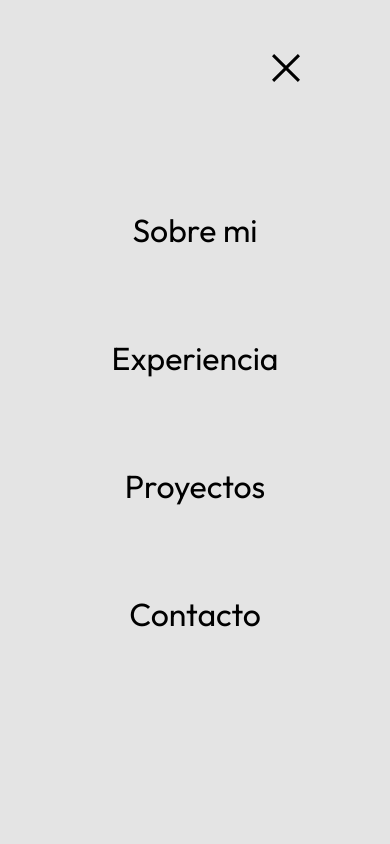
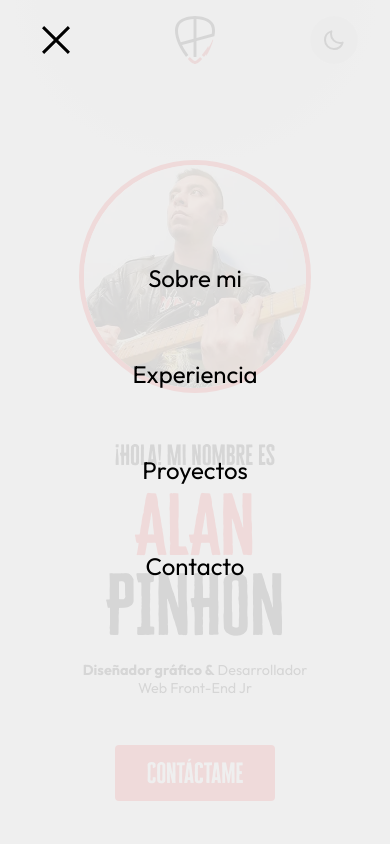
Before and after one commit to AlanPinhon/ap-portfolio, a React (Vite) app: page / in a window 390 px wide. Both pictures are taken after a click on the button 56 px from the left and 56 px from the top of the page. Shown: the top 844 px of the page. Built offline with nearby package versions, Linux system fonts and the light colour scheme.

Commit message:
updated responsive menu structure

```diff
--- a/src/assets/icons/CloseIcon.tsx
+++ b/src/assets/icons/CloseIcon.tsx
@@ -1,6 +1,8 @@
-export const CloseIcon = () => {
+import { IconProps } from './Icon';
+
+export const CloseIcon = ({className}:IconProps) => {
   return (
-    <svg className="menu-icon" width="50px" height="50px" xmlns="http://www.w3.org/2000/svg" xmlnsXlink="http://www.w3.org/1999/xlink" x="0px" y="0px" viewBox="0 0 50 50"  xmlSpace="preserve">
+    <svg className={`menu-icon ${className}`} width="50px" height="50px" xmlns="http://www.w3.org/2000/svg" xmlnsXlink="http://www.w3.org/1999/xlink" x="0px" y="0px" viewBox="0 0 50 50"  xmlSpace="preserve">
       <path
         className="st0"
         d="M46.2,0L50,3.8L28.8,25L50,46.2L46.2,50L25,28.8L3.8,50L0,46.2L21.2,25L0,3.8L3.8,0L25,21.2L46.2,0z"
--- a/src/assets/icons/HamburgerIcon.tsx
+++ b/src/assets/icons/HamburgerIcon.tsx
@@ -1,6 +1,8 @@
-export const HamburgerIcon = () => {
+import { IconProps } from './Icon';
+
+export const HamburgerIcon = ({className}:IconProps) => {
   return (
-    <svg className="menu-icon" width="50px" height="50px" xmlns="http://www.w3.org/2000/svg" version="1.1" viewBox="0 0 50 50"> <g>
+    <svg className={`menu-icon ${className}`}width="50px" height="50px" xmlns="http://www.w3.org/2000/svg" version="1.1" viewBox="0 0 50 50"> <g>
         <g id="Capa_1">
           <g>
             <rect y="37.5" width="50" height="4.2"/>
--- a/src/assets/icons/Icon.tsx
+++ b/src/assets/icons/Icon.tsx
@@ -53,14 +53,15 @@ export type IconName =
 'WebpackIcon' |
 'WorkIcon';
 
-type IconProps = {
+export type IconProps = {
   name: IconName;
+  className?: string;
 }
 
-export const Icon = ({name}:IconProps) => {
+export const Icon = ({name, className}:IconProps) => {
   const Component = Icons[name]
 
   return (
-    <Component/>
+    <Component name={name} className={className}/>
   )
 }
--- a/src/components/AboutMe/AboutMeStyles.css
+++ b/src/components/AboutMe/AboutMeStyles.css
@@ -81,6 +81,13 @@
 
 }
 
+@media screen and (max-width: 690px) {
+
+  .about-me-container {
+    padding: 5rem 2rem;
+  }
+
+}
 @media screen and (max-width: 480px) {
 
   .about-me-img {
@@ -97,7 +104,7 @@
   }
 
   .about-me-container {
-    padding: 2.5rem;
+    padding: 4rem 2.5rem;
   }
 
 }
--- a/src/components/Experience/ExperienceStyles.css
+++ b/src/components/Experience/ExperienceStyles.css
@@ -65,6 +65,10 @@
 
 @media screen and (max-width: 690px) {
 
+  .experience-container {
+    padding: 5rem 2rem;
+  }
+
   .experience-cards-container {
     gap: 2.5rem;
   }
@@ -83,7 +87,7 @@
   }
 
   .experience-container {
-    padding: 2.5rem;
+    padding: 4rem 2.5rem;
   }
 
 
--- a/src/components/Header/HeaderStyles.css
+++ b/src/components/Header/HeaderStyles.css
@@ -86,7 +86,7 @@
     flex-direction: column-reverse;
     justify-content: center;
     align-items: center;
-    padding: 2.5rem;
+    padding: 10rem 2.5rem 2.5rem 2.5rem;
   }
 
   .header-text-container {
@@ -120,7 +120,6 @@
 
   .name-text {
     font-size: 4.5rem;
-    line-height: 4.5rem;
   }
 
   .description {
--- a/src/components/Navbar/Navbar.tsx
+++ b/src/components/Navbar/Navbar.tsx
@@ -42,8 +42,8 @@ export const Navbar = () => {
     <section id="navbar" className="nav-container container">
 
     <img className="nav-ap-logo" src={(theme === 'light') ? LightLogo : DarkLogo }  alt="ap-logo"/>
-    <button onClick={toggleMenu} className={`menu-btn ${isOpen ? 'fixed' : ''}`}>
-      {isOpen ? <Icon name='CloseIcon'/> : <Icon name='HamburgerIcon'/>}
+    <button onClick={toggleMenu} className="menu-btn">
+      <Icon name={isOpen ? 'CloseIcon' : 'HamburgerIcon'} className={isOpen ? 'rotate' : ''}/>
     </button>
 
     <nav className={`header-nav ${isOpen ? 'show' : ''}`}>
--- a/src/components/Navbar/NavbarStyles.css
+++ b/src/components/Navbar/NavbarStyles.css
@@ -71,6 +71,15 @@
 
 @media screen and (max-width: 690px) {
 
+  .nav-container {
+    width: 100%;
+    padding: 1rem 2rem;
+    position: fixed;
+    animation: nav-blur 1s linear both;
+    animation-timeline: scroll();
+    animation-range: 0 112px;
+  }
+
   .menu-btn {
     display: block;
     width: 3rem;
@@ -85,16 +94,10 @@
     z-index: 20;
     order: 1;
 
-    &.fixed {
-      position: fixed;
-      top: 2.75rem;
-      right: 5rem;
-    }
-
     & .menu-icon {
       display: block;
       z-index: 30;
-      transition: transform 0.1s ease-in-out;
+      transition: transform .15s ease-in-out;
 
       &.rotate{
         transform: rotate(90deg);
@@ -106,11 +109,6 @@
     order: 2
   }
 
-  .no-scroll {
-    height: 100vh;
-    overflow: hidden;
-  }
-
   .theme-btn {
     order: 4;
   }
@@ -120,17 +118,17 @@
     justify-content: center;
     position: fixed;
     z-index: 10;
+    gap: 5rem;
     top: 0;
     left: 0;
     width: 100%;
-    height: 100%;
+    height: 100vh;
     background-color: var(--menu-background);
-    transform: translateX(100%);
+    transform: translateY(-100%);
     transition: transform 0.4s ease-in-out;
 
     & .header-nav-link {
-      margin: 2rem 0;
-      font-size: var(--subtitle-size);
+      font-size: var(--hero-text-size);
     }
 
     &.show{
@@ -139,6 +137,10 @@
   }
 }
 
-@media screen and (max-width: 500px) {
-
+@keyframes nav-blur {
+  100% {
+    background-color: var(--navbar-background);
+    box-shadow: 0 5px 10px -3px rgb(0 0 0 / .1);
+    backdrop-filter: blur(10px);
+  }
 }
--- a/src/components/Projects/ProjectsStyles.css
+++ b/src/components/Projects/ProjectsStyles.css
@@ -14,10 +14,18 @@
   gap: 5rem;
 }
 
+@media screen and (max-width: 690px) {
+
+  .projects-container {
+    padding: 5rem 2rem;
+  }
+
+}
+
 @media screen and (max-width: 480px) {
 
   .projects-container {
-    padding: 2.5rem;
+    padding: 4rem 2.5rem;
   }
 
 }
--- a/src/index.css
+++ b/src/index.css
@@ -19,7 +19,8 @@
   --back-btn-theme: var(--soft-gray);
   --hover-btn-theme: var(--dark-night);
   --main-text-color: var(--main-black);
-  --menu-background: var(--soft-gray);
+  --menu-background: rgba(238, 238, 238, 0.9);
+  --navbar-background: rgba(255, 255, 255, 0.5);
   --back-experience-card: #F0F0F0;
   --border-color: var(--light-gray);
   --secondary-text-color: var(--dark-gray);
@@ -45,7 +46,8 @@
   --main-background-color: var(--dark-night);
   --gradient-header: radial-gradient(100% 50% at center top, rgb(42.5, 42.5, 42.5) 0%, rgb(14, 14, 16) 100%);
   --photo-gradient: radial-gradient(50% 50% at 50% 50%, rgb(255, 255, 255) 0%, rgb(201, 201, 201) 100%);
-  --menu-background: var(--light-gray);
+  --menu-background: rgba(34, 34, 34, 0.9);
+  --navbar-background: rgba(0, 0, 0, 0.5);
   --back-btn-theme: var(--dark-night);
   --hover-btn-theme: var(--soft-gray);
   --back-experience-card: #18181B;
```
